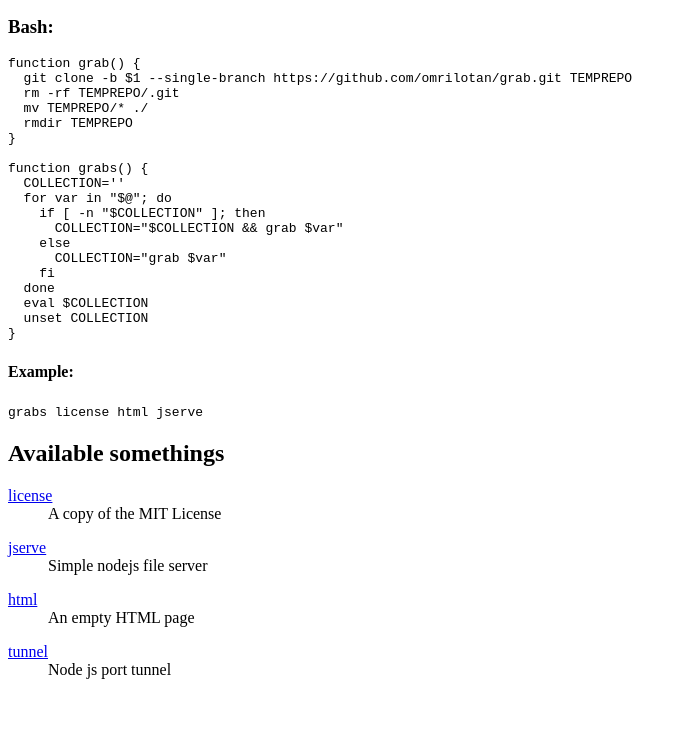
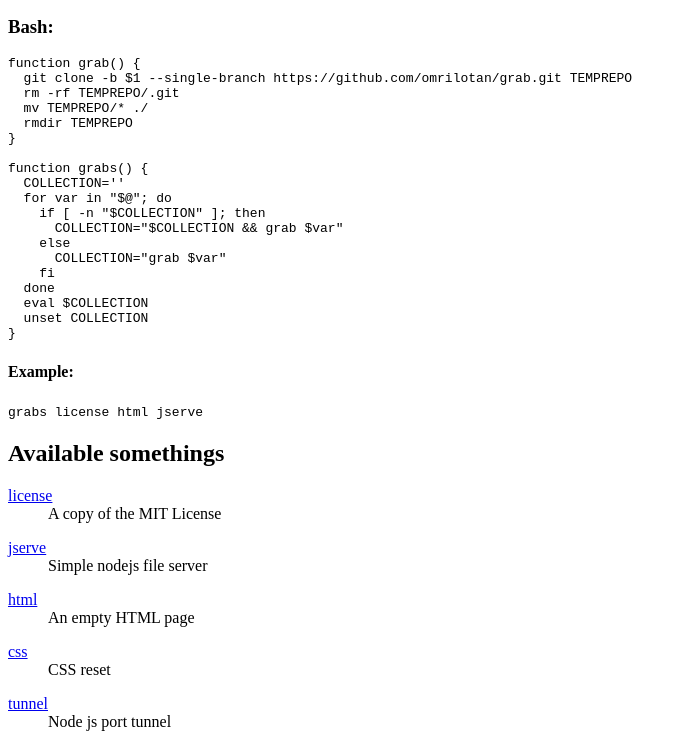
Before and after one commit to omrilotan/grab, a plain HTML site: page index.html in a window 1280 px wide. Shown: the part 101-848 px from the top of the page, without its empty margins (0-688 px from the left). Before the commit the page ends 800 px from the top, so only its background shows below. Drawn offline with Linux system fonts and the light colour scheme.

Commit message:
Add CSS (reset)

```diff
--- a/index.html
+++ b/index.html
@@ -50,6 +50,10 @@ function grabs() {
             <dd>An empty HTML page</dd>
         </dl>
         <dl>
+            <dt><a href="https://github.com/omrilotan/grab/tree/css">css</a></dt>
+            <dd>CSS reset</dd>
+        </dl>
+        <dl>
             <dt><a href="https://github.com/omrilotan/grab/tree/tunnel">tunnel</a></dt>
             <dd>Node js port tunnel</dd>
         </dl>
```
